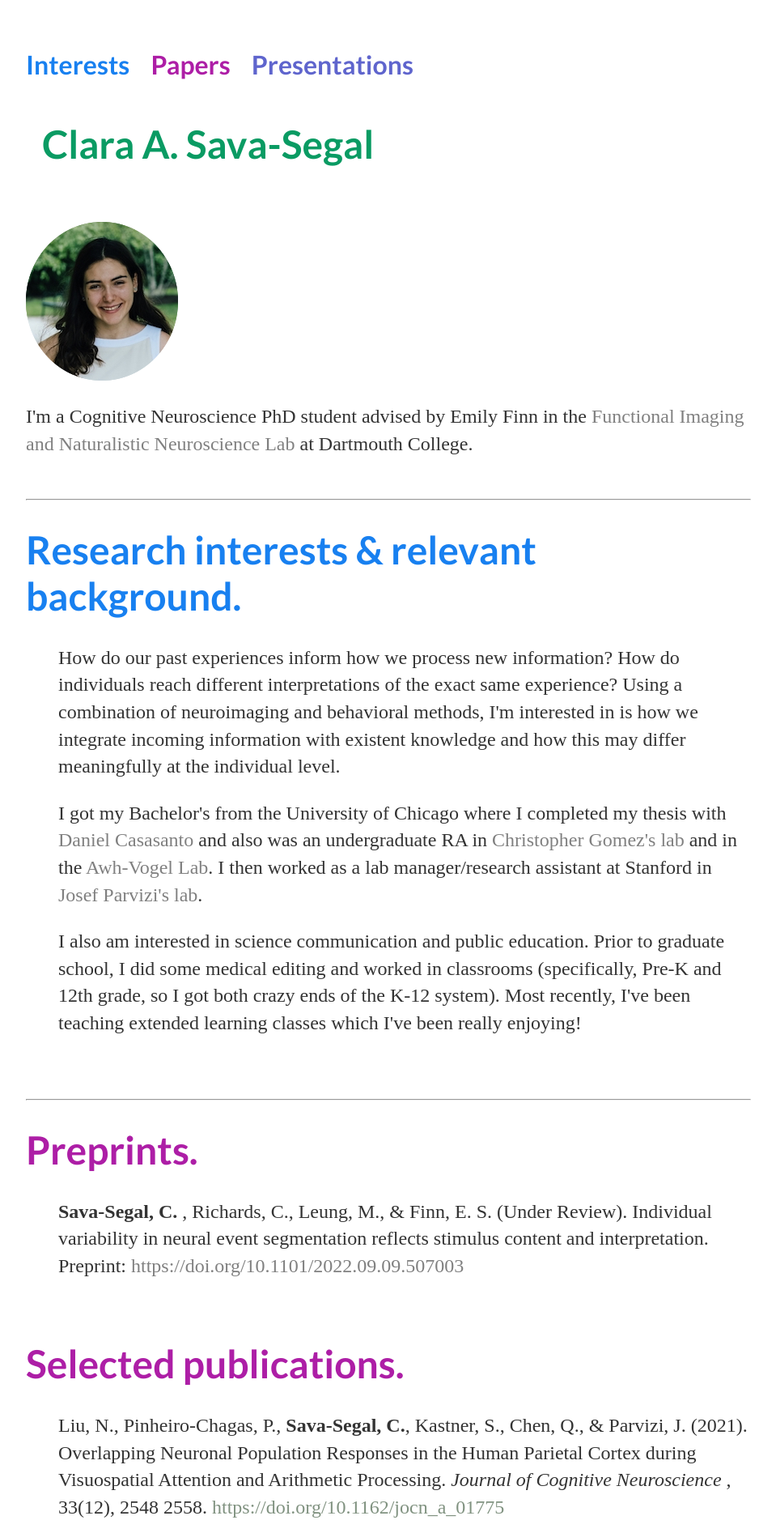
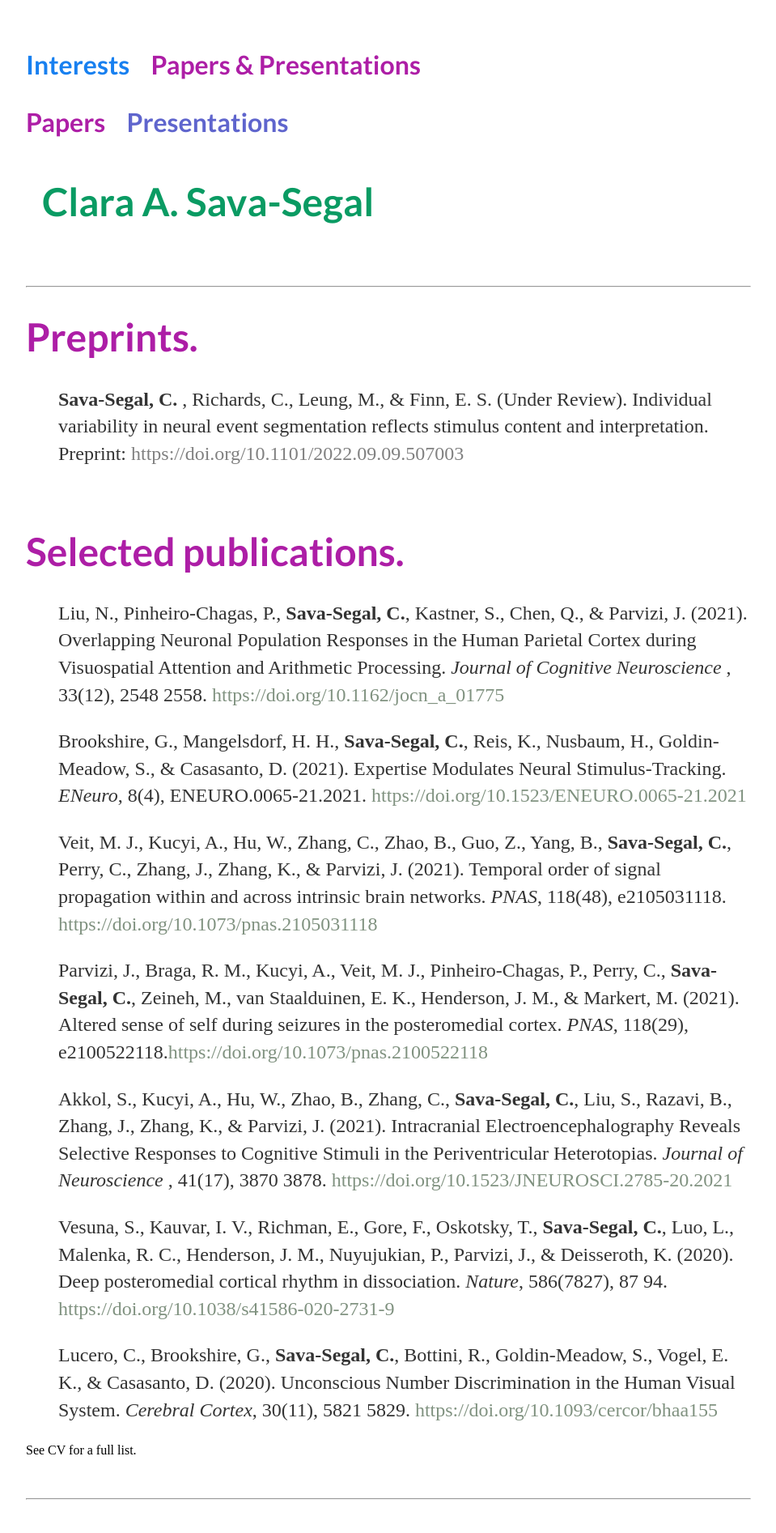
Before and after one commit to csavasegal/csavasegal.github.io, a Jekyll site: the page built from pp.html, in a window 1280 px wide. Shown: the top 1893 px of the page at 81% size, without its empty margins (160-1119 px from the left). Built offline with Jekyll 4.4.1, drawn with Linux system fonts in a browser that asks for light colours.

Commit message:
Add files via upload

```diff
--- a/_layouts/default.html
+++ b/_layouts/default.html
@@ -13,8 +13,10 @@
                  <ul>
                     <li><a href="#researchint"> <span style="color:rgb(24, 128, 240)"></spanstyle>Interests</span></a></li>
                     <!-- <li><a href="#background"> <span style="color:rgb(12, 75, 138)"></spanstyle>Background</span></a></li> -->
-                    <li><a href="#preprints"> <span style="color:rgb(173, 30, 166)"></spanstyle>Papers</span></a></li>
-					<li><a href="#talks"> <span style="color:rgb(95, 101, 205)"></spanstyle>Presentations</span></a></li>
+					<li><a href="pp.html"> <span style="color:rgb(173, 30, 166)"></spanstyle>Papers & Presentations</span></a></li>
+
+					<!-- <li><a href="#preprints"> <span style="color:rgb(173, 30, 166)"></spanstyle>Papers</span></a></li> -->
+					<!-- <li><a href="#talks"> <span style="color:rgb(95, 101, 205)"></spanstyle>Presentations</span></a></li> -->
 
 
                  </ul>
--- a/css/main.css
+++ b/css/main.css
@@ -3,7 +3,7 @@ body {
     width: 70%;
 }
 nav ul, footer ul {
-    font-family:'Lato';
+    font-family:'Lato', 'Lato';
     padding: 0px;
     list-style: none;
     font-weight: bold;
@@ -21,7 +21,7 @@ a:hover {
 }
 h1 {
     font-size: 3em;
-    font-family:'Lato';
+    font-family:'Lato','Lato';
 }
 p {
     font-size: 1.5em;
--- a/pp.html
+++ b/pp.html
@@ -3,7 +3,17 @@ layout: default
 title: Clara A. Sava-Segal
 ---
 
+<nav>
 
+    <ul>
+
+       <li><a href="#preprints"> <span style="color:rgb(173, 30, 166)"></spanstyle>Papers</span></a></li>
+       <li><a href="#talks"> <span style="color:rgb(95, 101, 205)"></spanstyle>Presentations</span></a></li>
+
+
+    </ul>
+
+</nav>
 
 <div class="header">
     <h1><span style="color:rgb(10, 155, 99)">Clara A. Sava-Segal</span></h1>
@@ -12,63 +22,6 @@ title: Clara A. Sava-Segal
     <br>
 
 </div>
-
-
-
-
-<div class="blurb">
-    <img src="img/sava-segal_clara.png" alt="profile_pic">
-	<p> I'm a Cognitive Neuroscience PhD student advised by Emily Finn in the <a href = "https://thefinnlab.github.io/research/" style="color: grey" >Functional Imaging and Naturalistic Neuroscience Lab</a> at Dartmouth College.  </a></p>
-
-    <br>
-</div><!-- /.blurb -->
-
-<!-- <a href="#background">Relevant background</a>
-<a href="#researchint">Research interests</a> -->
-
-<hr>
-<div id="researchint">
-    <h1><span style="color:rgb(24, 128, 240)">Research interests & relevant background.</span></h1>
-    <ol>
-        <p>
-
-            How do our past experiences inform how we process new information? How do individuals reach different interpretations of the exact same experience? Using a combination of neuroimaging and behavioral methods, I'm
-            interested in is how we integrate incoming information with existent knowledge and how this may differ meaningfully at the
-            individual level.
-            <!-- One of the questions I've been exploring is how we reach variable interpretations of the same experience - I'm interested in
-            measuring endogenous individual variability in neural activity and its subsequent effects
-            on behavior, and in experimentally manipulating context to understand how this variability arises "naturally".             -->
-
-            </p>
-
-            <p>I got my Bachelor's from the University of Chicago where I completed my thesis with <a href = "http://casasanto.com/" style="color: grey">Daniel Casasanto</a>
-                and also was an undergraduate RA in <a href = "https://voices.uchicago.edu/gomezlab/" style="color: grey" > Christopher Gomez's lab</a> and in the <a href = "https://awhvogellab.com/"style="color: grey"  >Awh-Vogel Lab</a>.
-                I then worked as a lab manager/research assistant at Stanford in <a href = "https://med.stanford.edu/parvizi-lab.html" style="color: grey" > Josef Parvizi's lab</a>. </p>
-
-
-            <p> I also am interested in science communication and public education. Prior to graduate school, I did some medical editing and worked in classrooms (specifically, Pre-K and 12th grade, so I got both crazy ends of the K-12 system).
-                Most recently, I've been teaching extended learning classes which I've been really enjoying!</a></p>
-            <br>
-
-            <!-- I use a combination of neuroimaging and behavior to explore questions such as <strong>how</strong> can individuals with a shared experience
-            reach variable memories, conclusions or interpretations about the exact same events.
-
-            I'm also interested in other relevant questions like:
-
-            <ol>
-                <p>What is the interaction between past knowledge/memories and incoming sensory information?</p>
-                <p>How do we integrate incoming information with our existent knowledge?</p>
-                <p>What are the neural dynamics and patterns supporting encoding and recall, and how are these modified and updated with impression changes?</p>
-                <p>How can we identify meaningful individual variability?</p>
-                <p>How can we experimentally manipulate or perturb these processes?</p>
-            </ol> -->
-
-
-        <br>
-    </ol>
-
-</div><!-- /.blurb -->
-
 
 
 
```
Also changed, not shown: other parts of _layouts/default.html (+0 -1 lines).
